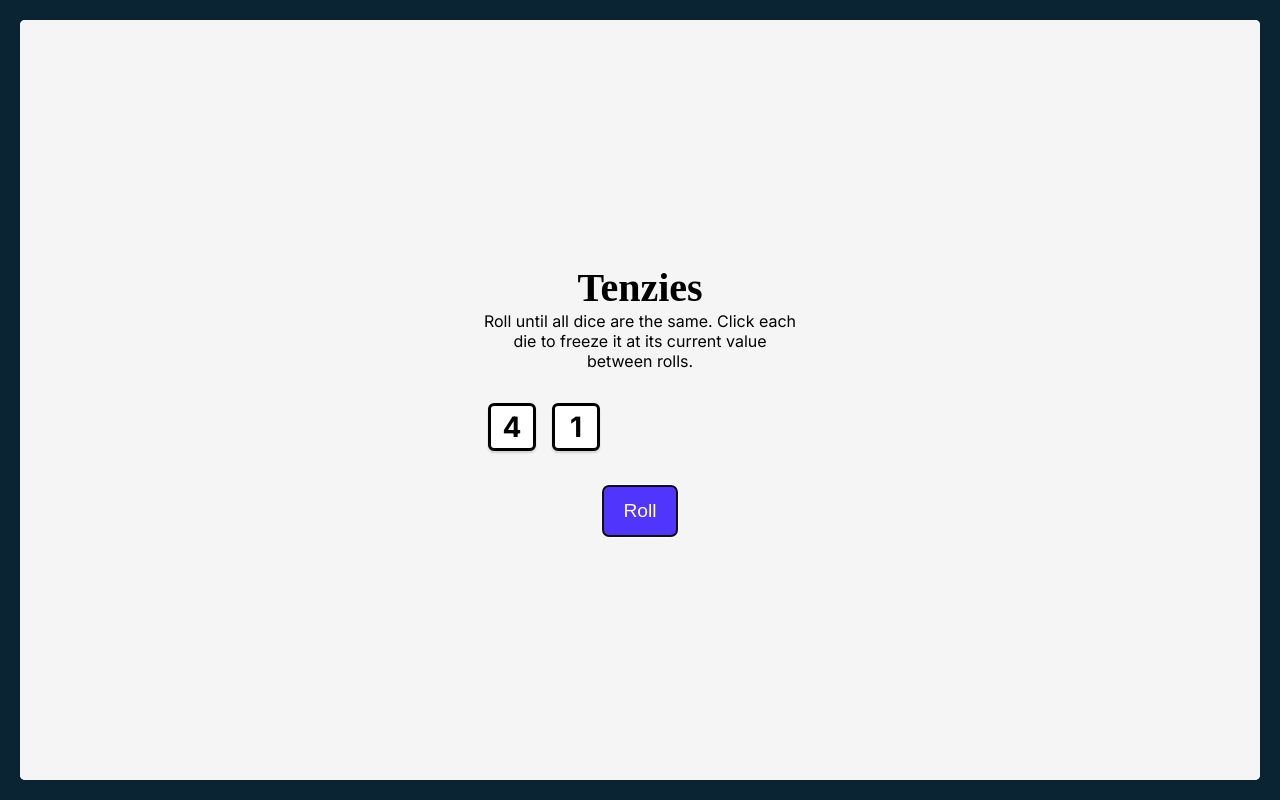
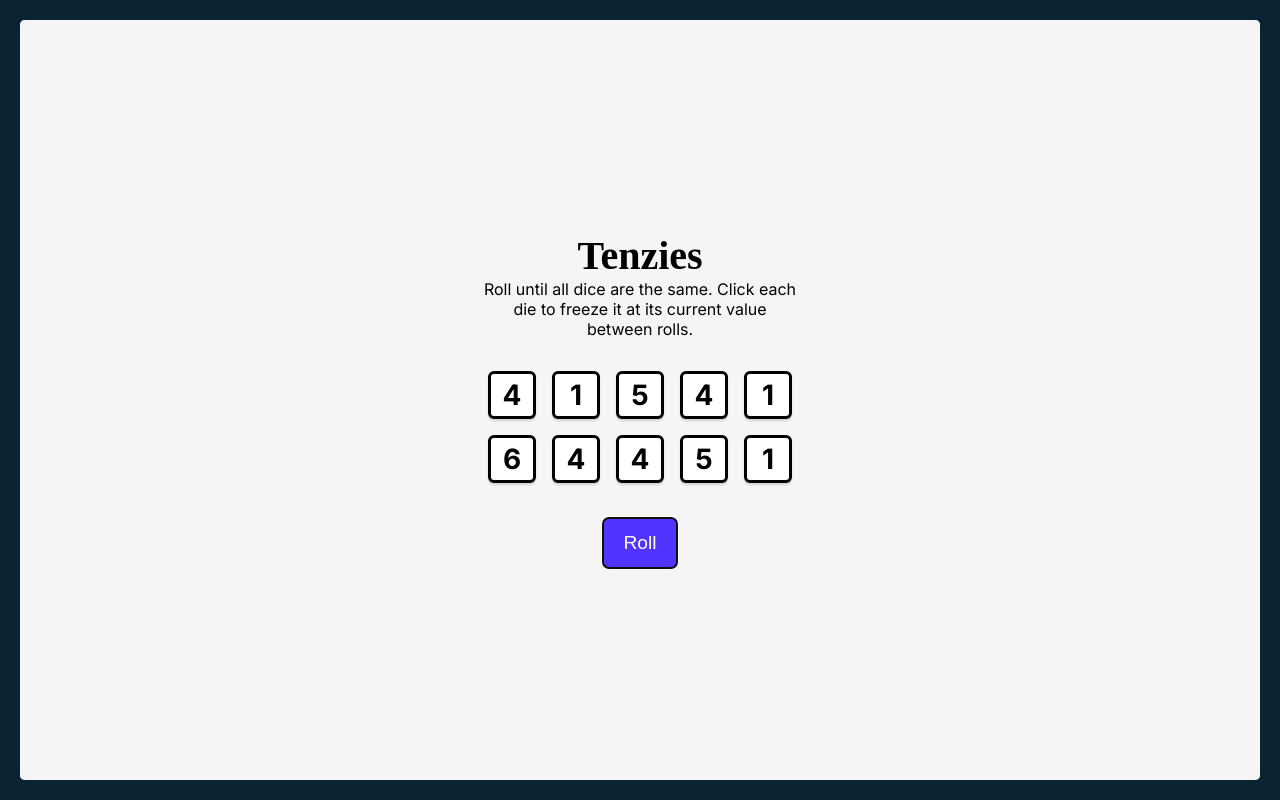
Before and after one commit to Petrasoderstrom1612/tenzies, a React (Vite) app: page / in a window 1280 px wide. Built offline with nearby package versions, Linux system fonts and the light colour scheme.

Commit message:
Update App.jsx
Changes nr of dice from 2 to 10. No longer testing. Releasing final version of the project.

```diff
--- a/src/App.jsx
+++ b/src/App.jsx
@@ -5,7 +5,7 @@ import DropConfetti from './components/DropConfetti'
 
 function App() {
     const createAllDice = () => { //create an array of objects
-        return Array.from({length: 2}, () => (
+        return Array.from({length: 10}, () => (
             {
                 value: Math.ceil(Math.random() * 6),
                 isHeld: false,
```
